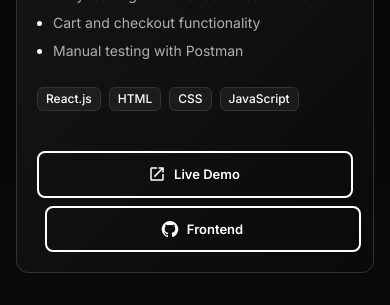
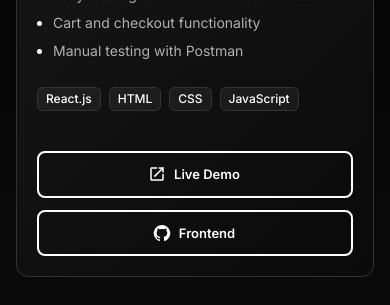
Before and after one commit to lokeshwarp01/Lokeshwar-Portfolio, a React (Vite) app: page / in a window 390 px wide. Shown: the part 4880-5185 px from the top of the page. Built offline with nearby package versions, Linux system fonts and the light colour scheme.

Commit message:
fully responsive

```diff
--- a/src/components/Projects.jsx
+++ b/src/components/Projects.jsx
@@ -153,7 +153,19 @@
                                 </Stack>
                             </CardContent>
 
-                            <CardActions sx={{ p: { xs: 2.5, sm: 3 }, pt: 0, flexDirection: { xs: 'column', sm: 'row' }, gap: 1, alignItems: 'stretch' }}>
+                            <CardActions
+                                disableSpacing
+                                sx={{
+                                    p: { xs: 2.5, sm: 3 },
+                                    pt: 0,
+                                    flexDirection: { xs: 'column', sm: 'row' },
+                                    gap: 1.5,
+                                    alignItems: 'stretch',
+                                    '& > *': {
+                                        margin: '0 !important',
+                                    }
+                                }}
+                            >
                                 <Button
                                     variant="outlined"
                                     size="small"
```
